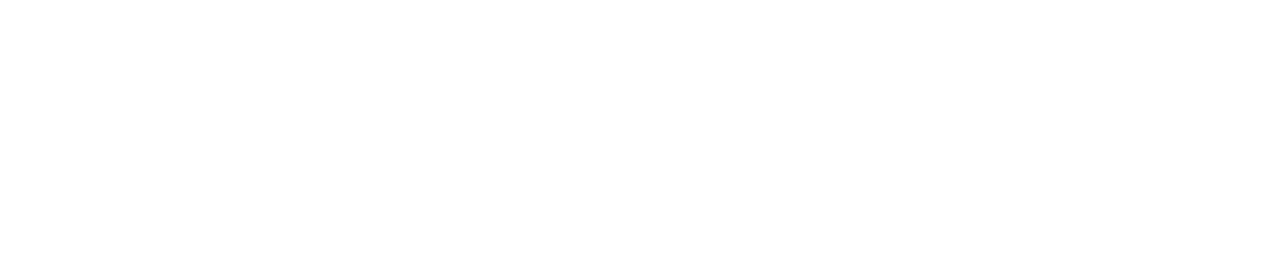
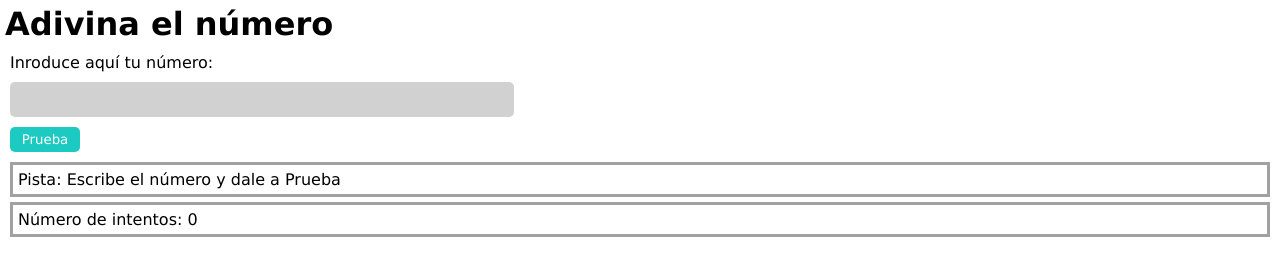
Before and after one commit to Adalab/modulo-2-evaluacion-intermedia-bearm12, a plain HTML site: page index.html in a window 1280 px wide. Drawn offline with Linux system fonts and the light colour scheme.

Commit message:
html and css

```diff
--- a/css/styles.css
+++ b/css/styles.css
@@ -0,0 +1,39 @@
+*{
+    padding: 0;
+    margin: 0;
+    box-sizing: border-box;
+    font-family: Verdana, Geneva, Tahoma, sans-serif;
+}
+.title {
+    margin: 5px;
+}
+.form {
+    display: flex;
+    flex-direction: column;
+    gap: 10px;
+    margin: 10px;
+}
+
+.number-input {
+    min-width: 200px;
+    width: 40%;
+    padding: 10px;
+    background-color: rgb(209, 209, 209);
+    border: none;
+    border-radius: 5px;
+}
+
+.button {
+    width: 70px;
+    padding: 5px 0;
+    background-color: rgb(28, 202, 194);
+    border: none;
+    color: white;
+    border-radius: 5px;
+}
+
+.clue {
+    border: 3px solid rgb(161, 161, 161);
+    padding: 5px;
+    margin: 5px 10px;
+}
--- a/index.html
+++ b/index.html
@@ -7,6 +7,20 @@
     <link rel="stylesheet" href="./css/styles.css" />
   </head>
   <body>
+    <header>
+      <h1 class="title">Adivina el número</h1>
+    </header>
+    <main>
+      <form class="form">
+        <label for="guess">Inroduce aquí tu número:</label>
+        <input class="number-input" type="text" name="guess" id="guess" />
+        <button class="button">Prueba</button>
+      </form>
+      <section>
+        <p class="clue">Pista: Escribe el número y dale a Prueba</p>
+        <p class="clue">Número de intentos: 0</p>
+      </section>
+    </main>
     <script src="./js/main.js" type="text/javascript"></script>
   </body>
 </html>
```
Also changed, not shown: js/main.js (line endings or trailing spaces).
